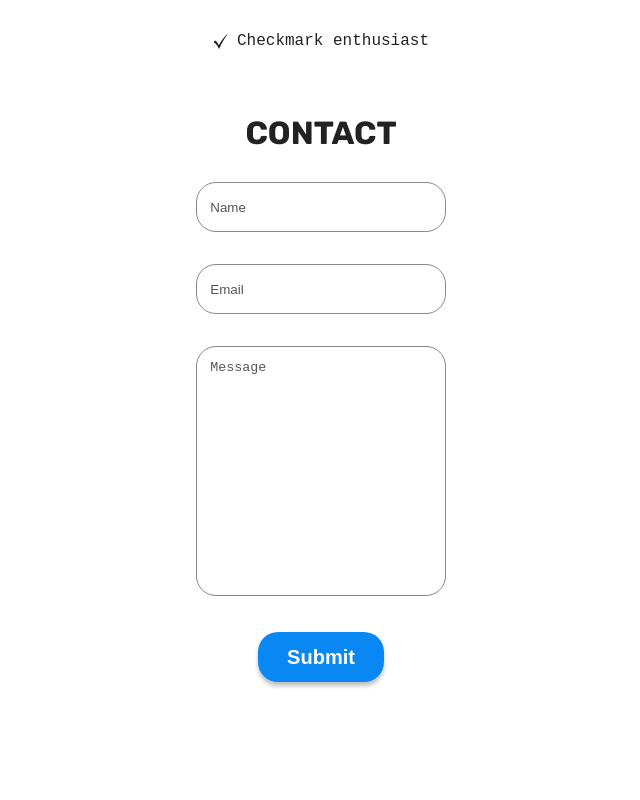
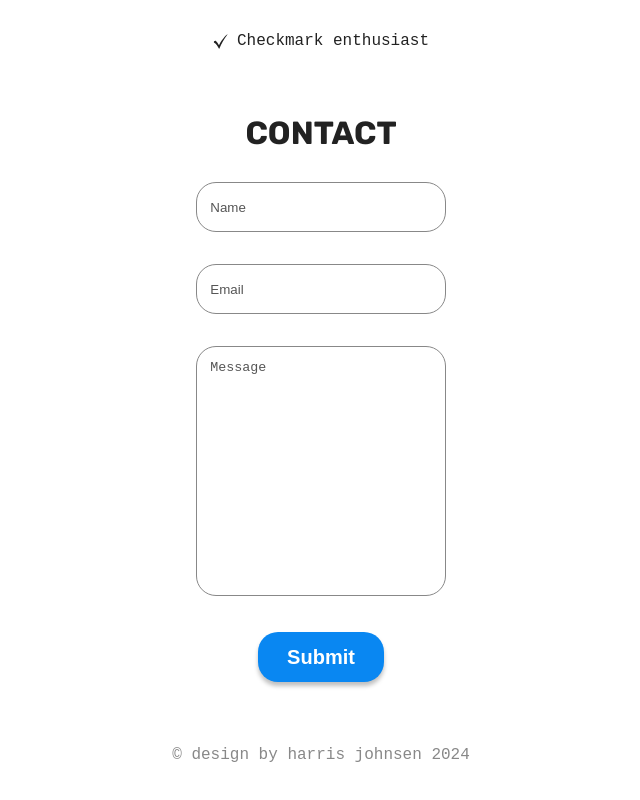
Before and after one commit to bmacmill/nobile_brian, a React (Vite) app: page / in a window 1280 px wide. Shown: the part 2555-3355 px from the top of the page, without its empty margins (319-959 px from the left). Before the commit the page ends 3297 px from the top, so only its background shows below. Built offline with nearby package versions, Linux system fonts and the light colour scheme.

Commit message:
add footer
add footer

```diff
--- a/src/App.jsx
+++ b/src/App.jsx
@@ -5,6 +5,7 @@ import { useTheme } from "./common/ThemeContext"
 import Projects from "./sections/Projects/Projects"
 import Skills from "./sections/Skills/Skills"
 import Contact from "./sections/Contact/Contact"
+import Footer from "./sections/Footer/Footer"
 function App() {
 
 
@@ -14,6 +15,7 @@ function App() {
       <Projects />
       <Skills />
       <Contact />
+      <Footer />
     </>
   )
 }
--- a/src/sections/Footer/Footer.jsx
+++ b/src/sections/Footer/Footer.jsx
@@ -1,8 +1,10 @@
 import React from "react"
 import styles from "./FooterStyles.module.css"
 
-export default function Footer(){
+export default function Footer() {
     return (
-
+        <section id="footer" className={styles.container}>
+            <p>&copy; design by harris johnsen 2024</p>
+        </section>
     )
 }
--- a/src/sections/Footer/FooterStyles.module.css
+++ b/src/sections/Footer/FooterStyles.module.css
@@ -0,0 +1,7 @@
+.container {
+    text-align: center;
+    p {
+      font-size: 1rem;
+      color: var(--footer-text-color);
+    }
+  }
--- a/src/sections/Hero/Hero.jsx
+++ b/src/sections/Hero/Hero.jsx
@@ -11,7 +11,7 @@ import githubIconDark from "../../assets/github-dark.svg"
 import CV from "../../assets/cv.pdf"
 import { useTheme } from "../../common/ThemeContext"
 
-// https://www.youtube.com/watch?v=ZpIel9cv4Jk&t=2683s -- 1:33
+// https://www.youtube.com/watch?v=ZpIel9cv4Jk&t=2683s -- 1:49
 export default function Hero() {
     const { theme, toggleTheme } = useTheme()
 
```
